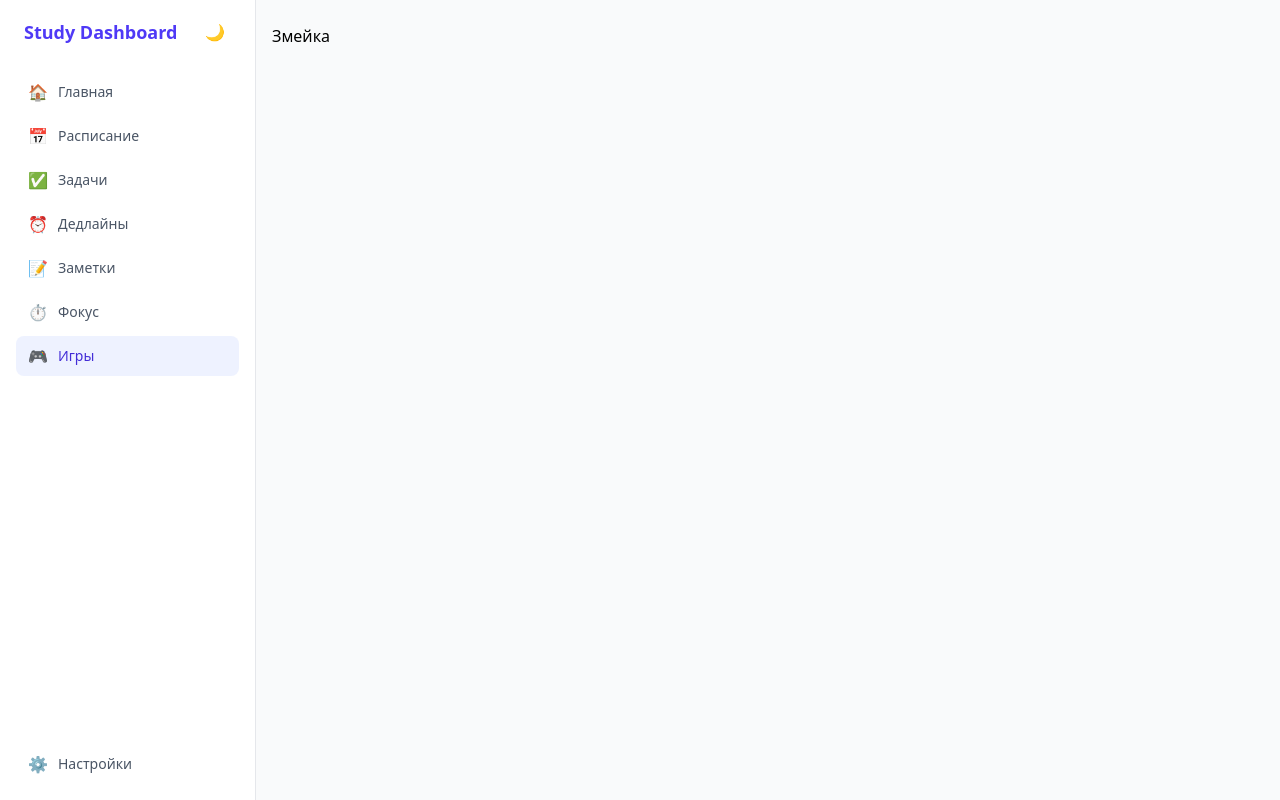
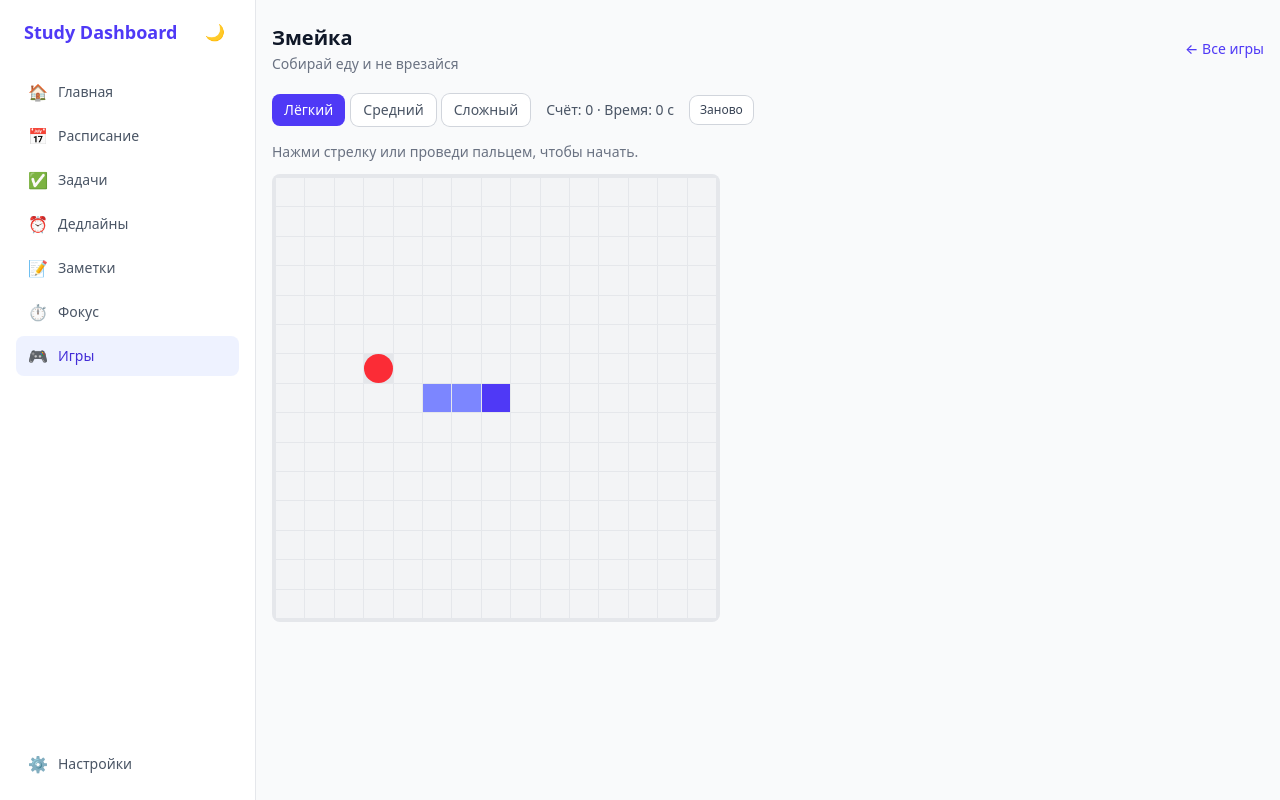
Before and after one commit to Raviil-IV/study-dashboard, a React (Vite) app: page /games/snake in a window 1280 px wide. Built offline with nearby package versions, Linux system fonts and the light colour scheme.

Commit message:
Add snake game screen

```diff
--- /dev/null
+++ b/src/components/games/snake/SnakeBoard.tsx
@@ -0,0 +1,53 @@
+import { useRef } from 'react'
+import type { Direction, SnakeGameState } from '../../../lib/games/snake'
+
+export default function SnakeBoard({ game, onSwipe }: { game: SnakeGameState; onSwipe: (dir: Direction) => void }) {
+  const touchStart = useRef<{ x: number; y: number } | null>(null)
+  const occupied = new Set(game.snake.map((p) => `${p.x},${p.y}`))
+  const head = game.snake[0]
+  const cells = []
+  for (let y = 0; y < game.size; y++) {
+    for (let x = 0; x < game.size; x++) {
+      const isHead = head.x === x && head.y === y
+      const isBody = occupied.has(`${x},${y}`)
+      const isFood = game.food !== null && game.food.x === x && game.food.y === y
+      const role = isHead ? 'head' : isBody ? 'body' : isFood ? 'food' : undefined
+      const cls = isHead
+        ? 'bg-indigo-600'
+        : isBody
+          ? 'bg-indigo-400'
+          : isFood
+            ? 'rounded-full bg-red-500'
+            : 'bg-gray-100 dark:bg-gray-800'
+      cells.push(
+        <div
+          key={`${x},${y}`}
+          data-testid={`snake-cell-${x}-${y}`}
+          data-role={role}
+          className={`aspect-square ${cls}`}
+        />,
+      )
+    }
+  }
+  return (
+    <div
+      className="grid max-w-md gap-px rounded-lg bg-gray-200 p-1 dark:bg-gray-700"
+      style={{ gridTemplateColumns: `repeat(${game.size}, minmax(0, 1fr))` }}
+      onTouchStart={(e) => {
+        touchStart.current = { x: e.touches[0].clientX, y: e.touches[0].clientY }
+      }}
+      onTouchEnd={(e) => {
+        const start = touchStart.current
+        touchStart.current = null
+        if (!start) return
+        const t = e.changedTouches[0]
+        const dx = t.clientX - start.x
+        const dy = t.clientY - start.y
+        if (Math.max(Math.abs(dx), Math.abs(dy)) < 30) return
+        onSwipe(Math.abs(dx) > Math.abs(dy) ? (dx > 0 ? 'right' : 'left') : (dy > 0 ? 'down' : 'up'))
+      }}
+    >
+      {cells}
+    </div>
+  )
+}
--- a/src/pages/SnakePage.tsx
+++ b/src/pages/SnakePage.tsx
@@ -1,3 +1,124 @@
+import { useEffect, useState } from 'react'
+import { Link } from 'react-router-dom'
+import { useStore } from '../store/useStore'
+import PageHeader from '../components/ui/PageHeader'
+import Button from '../components/ui/Button'
+import DifficultyPicker from '../components/games/DifficultyPicker'
+import GameResultModal from '../components/games/GameResultModal'
+import SnakeBoard from '../components/games/snake/SnakeBoard'
+import { createSnakeGame, setSnakeDirection, snakeStep, snakeWin, type Direction } from '../lib/games/snake'
+import { SNAKE_SIZE, SNAKE_SPEEDS, type GameDifficulty } from '../lib/games/types'
+
+const KEY_DIRECTIONS: Record<string, Direction> = {
+  ArrowUp: 'up',
+  ArrowDown: 'down',
+  ArrowLeft: 'left',
+  ArrowRight: 'right',
+}
+
 export default function SnakePage() {
-  return <div>Змейка</div>
+  const submitGameRecord = useStore((s) => s.submitGameRecord)
+  const [difficulty, setDifficulty] = useState<GameDifficulty>('easy')
+  const [game, setGame] = useState(() => createSnakeGame(SNAKE_SIZE))
+  const [started, setStarted] = useState(false)
+  const [paused, setPaused] = useState(false)
+  const [seconds, setSeconds] = useState(0)
+  const [result, setResult] = useState<{ score: number; seconds: number; isRecord: boolean } | null>(null)
+
+  const resetGame = (d: GameDifficulty) => {
+    setDifficulty(d)
+    setGame(createSnakeGame(SNAKE_SIZE))
+    setStarted(false)
+    setPaused(false)
+    setSeconds(0)
+    setResult(null)
+  }
+
+  const steer = (dir: Direction) => {
+    if (result) return
+    setStarted(true)
+    setPaused(false)
+    setGame((g) => setSnakeDirection(g, dir))
+  }
+
+  // game loop
+  useEffect(() => {
+    if (!started || paused || result) return
+    const id = setInterval(() => {
+      setGame((g) => {
+        const next = snakeStep(g)
+        if (snakeWin(next)) return { ...next, gameOver: true }
+        return next
+      })
+    }, SNAKE_SPEEDS[difficulty])
+    return () => clearInterval(id)
+  }, [started, paused, result, difficulty])
+
+  // elapsed seconds
+  useEffect(() => {
+    if (!started || paused || result) return
+    const id = setInterval(() => setSeconds((s) => s + 1), 1000)
+    return () => clearInterval(id)
+  }, [started, paused, result])
+
+  // end of game — submit record once
+  useEffect(() => {
+    if (!game.gameOver || result) return
+    const isRecord = submitGameRecord('snake', difficulty, game.score)
+    setResult({ score: game.score, seconds, isRecord })
+    // eslint-disable-next-line react-hooks/exhaustive-deps
+  }, [game.gameOver, result])
+
+  // keyboard controls
+  useEffect(() => {
+    const onKey = (e: KeyboardEvent) => {
+      const dir = KEY_DIRECTIONS[e.key]
+      if (dir) {
+        e.preventDefault()
+        steer(dir)
+      } else if (e.key === ' ' && started) {
+        e.preventDefault()
+        setPaused((p) => !p)
+      }
+    }
+    window.addEventListener('keydown', onKey)
+    return () => window.removeEventListener('keydown', onKey)
+    // eslint-disable-next-line react-hooks/exhaustive-deps
+  }, [started, paused, result])
+
+  const won = result !== null && game.snake.length === game.size * game.size
+
+  return (
+    <div>
+      <PageHeader
+        title="Змейка"
+        subtitle="Собирай еду и не врезайся"
+        action={
+          <Link to="/games" className="text-sm font-medium text-indigo-600 hover:underline dark:text-indigo-400">
+            ← Все игры
+          </Link>
+        }
+      />
+      <div className="mb-4 flex flex-wrap items-center gap-4">
+        <DifficultyPicker value={difficulty} onChange={resetGame} disabled={started && !result} />
+        <p className="text-sm text-gray-600 dark:text-gray-400">
+          Счёт: {game.score} · Время: {seconds} с
+        </p>
+        <Button variant="secondary" size="sm" onClick={() => resetGame(difficulty)}>
+          Заново
+        </Button>
+      </div>
+      {!started && <p className="mb-3 text-sm text-gray-500 dark:text-gray-400">Нажми стрелку или проведи пальцем, чтобы начать.</p>}
+      {paused && !result && <p className="mb-3 text-sm text-amber-600 dark:text-amber-400">Пауза — нажми пробел, чтобы продолжить.</p>}
+      <SnakeBoard game={game} onSwipe={steer} />
+      <GameResultModal
+        open={result !== null}
+        title={won ? 'Победа! 🎉' : 'Игра окончена 💀'}
+        message={result ? `Счёт: ${result.score} · Время: ${result.seconds} с` : ''}
+        isRecord={result?.isRecord ?? false}
+        onClose={() => setResult(null)}
+        onRestart={() => resetGame(difficulty)}
+      />
+    </div>
+  )
 }
```
Also changed, not shown: 1 other file (tests, documents, lock files or other folders).
